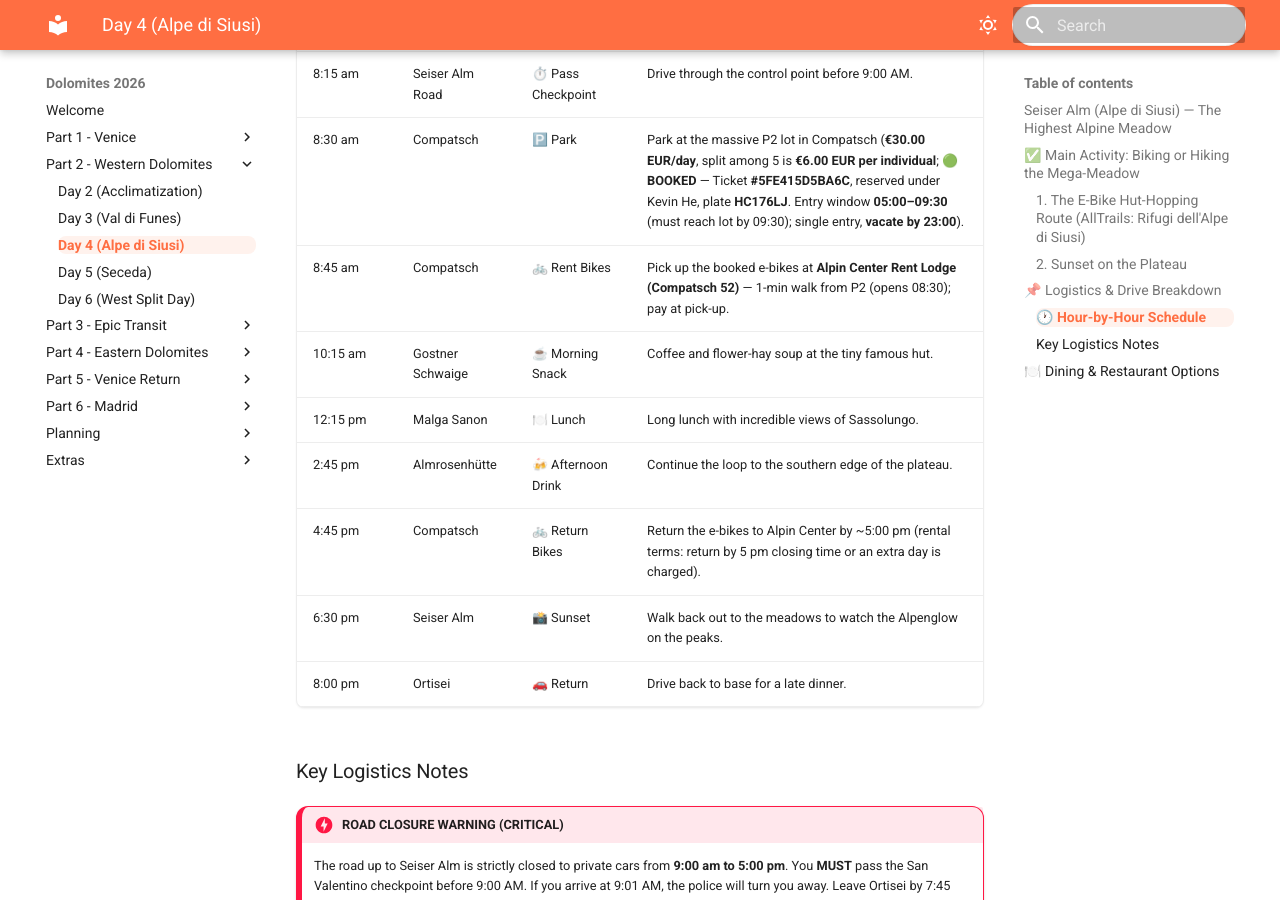
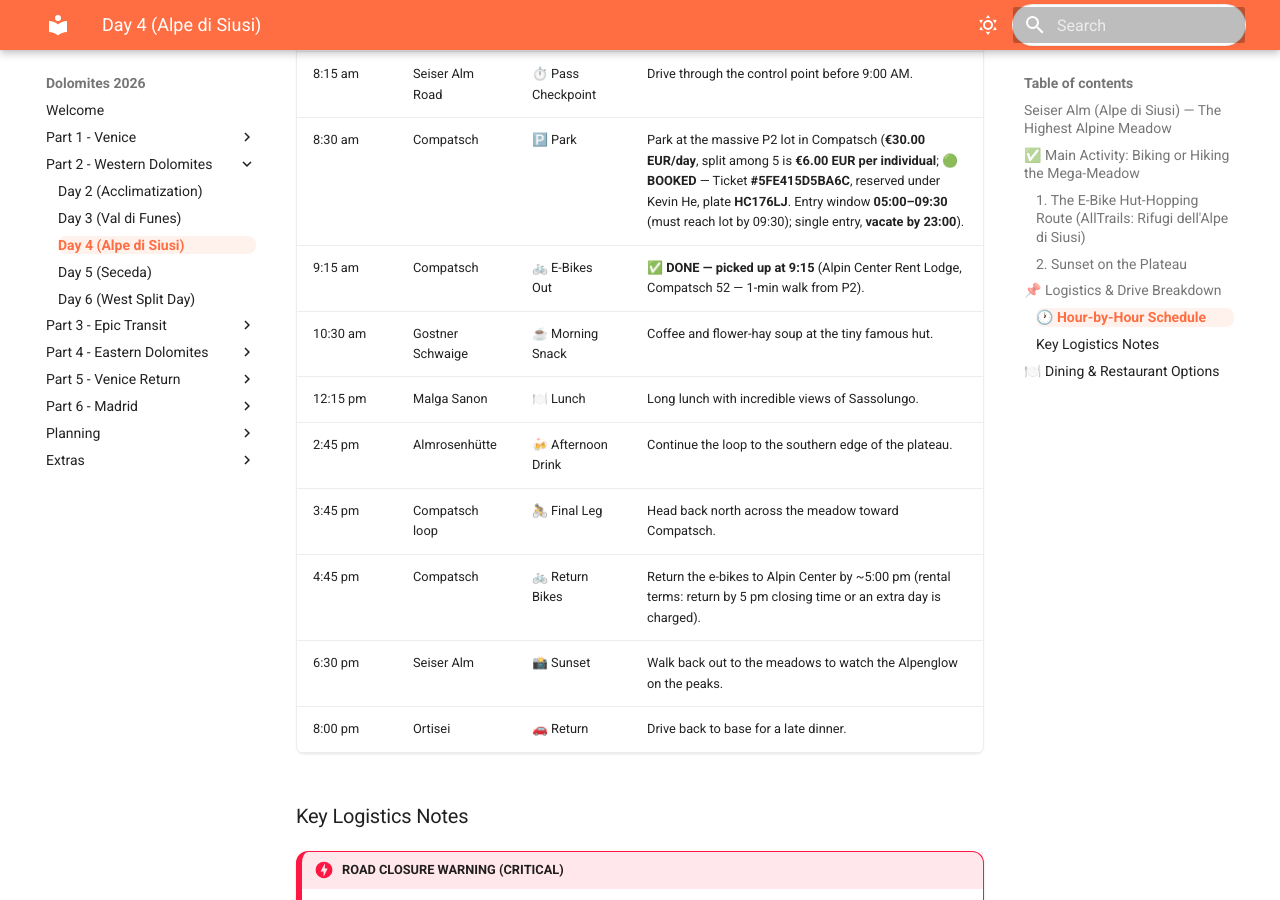
Before and after one commit to iammzz/dolomites-2026, an MkDocs documentation site: the page built from docs/day4_alpe_di_siusi.md, in a window 1280 px wide and 900 px high, scrolled down 2221 px. Built offline with MkDocs 1.6.1 and Material for MkDocs 9.7.7, drawn with Linux system fonts in a browser that asks for light colours.

Commit message:
Day 4 (Sept 15): live update — e-bikes picked up 9:15 (actual); extend morning riding window, add 3:45 final-leg leg, firm 4:45 bike return before 5pm shop close

```diff
--- a/docs/day4_alpe_di_siusi.md
+++ b/docs/day4_alpe_di_siusi.md
@@ -51,10 +51,11 @@ Seiser Alm (or Alpe di Siusi in Italian) is the largest high-altitude alpine mea
 | 7:45 am | Ortisei | 🚗 Depart | Leave early to beat the 9:00 AM road closure! |
 | 8:15 am | Seiser Alm Road | ⏱️ Pass Checkpoint | Drive through the control point before 9:00 AM. |
 | 8:30 am | Compatsch | 🅿️ Park | Park at the massive P2 lot in Compatsch (**€30.00 EUR/day**, split among 5 is **€6.00 EUR per individual**; 🟢 **BOOKED** — Ticket **#5FE415D5BA6C**, reserved under Kevin He, plate **HC176LJ**. Entry window **05:00–09:30** (must reach lot by 09:30); single entry, **vacate by 23:00**). |
-| 8:45 am | Compatsch | 🚲 Rent Bikes | Pick up the booked e-bikes at **Alpin Center Rent Lodge (Compatsch 52)** — 1-min walk from P2 (opens 08:30); pay at pick-up. |
-| 10:15 am | Gostner Schwaige | ☕ Morning Snack | Coffee and flower-hay soup at the tiny famous hut. |
+| 9:15 am | Compatsch | 🚲 E-Bikes Out | ✅ **DONE — picked up at 9:15** (Alpin Center Rent Lodge, Compatsch 52 — 1-min walk from P2). |
+| 10:30 am | Gostner Schwaige | ☕ Morning Snack | Coffee and flower-hay soup at the tiny famous hut. |
 | 12:15 pm | Malga Sanon | 🍽️ Lunch | Long lunch with incredible views of Sassolungo. |
 | 2:45 pm | Almrosenhütte | 🍻 Afternoon Drink | Continue the loop to the southern edge of the plateau. |
+| 3:45 pm | Compatsch loop | 🚴 Final Leg | Head back north across the meadow toward Compatsch. |
 | 4:45 pm | Compatsch | 🚲 Return Bikes | Return the e-bikes to Alpin Center by ~5:00 pm (rental terms: return by 5 pm closing time or an extra day is charged). |
 | 6:30 pm | Seiser Alm | 📸 Sunset | Walk back out to the meadows to watch the Alpenglow on the peaks. |
 | 8:00 pm | Ortisei | 🚗 Return | Drive back to base for a late dinner. |
```
